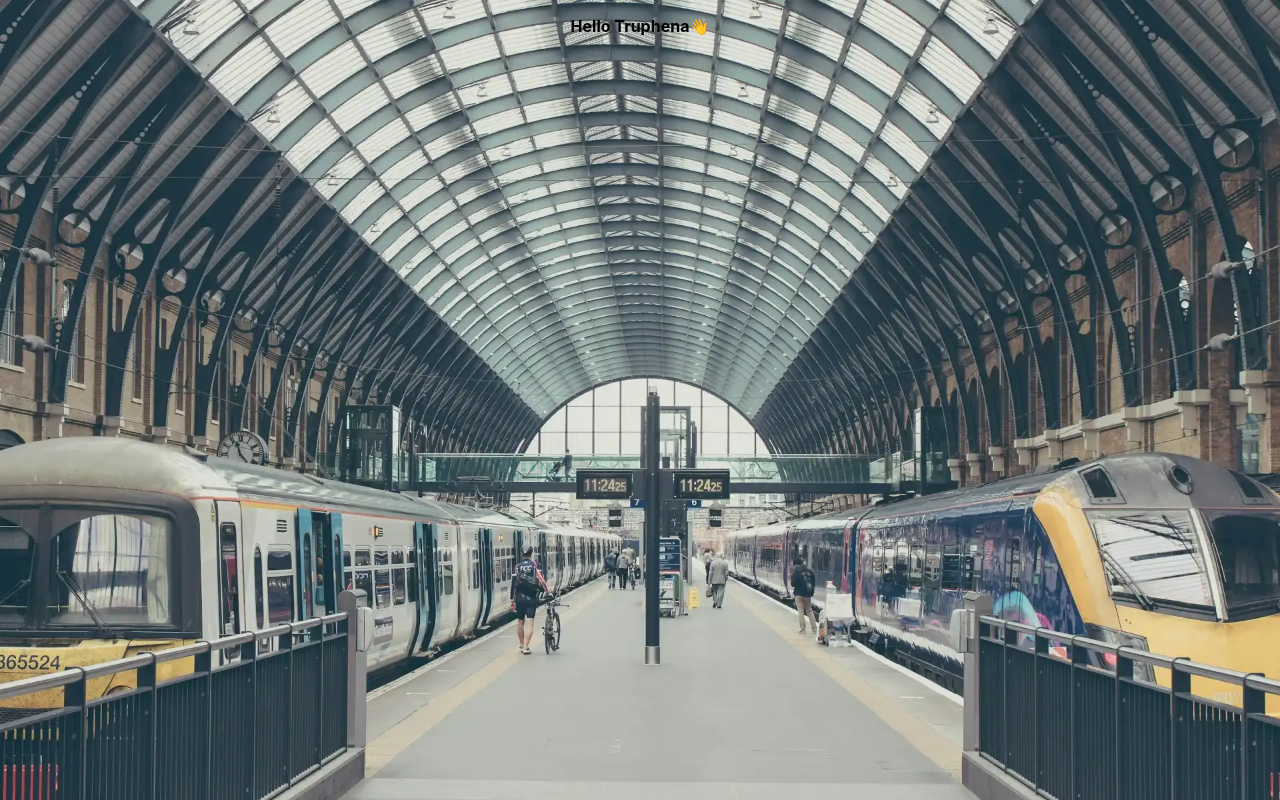
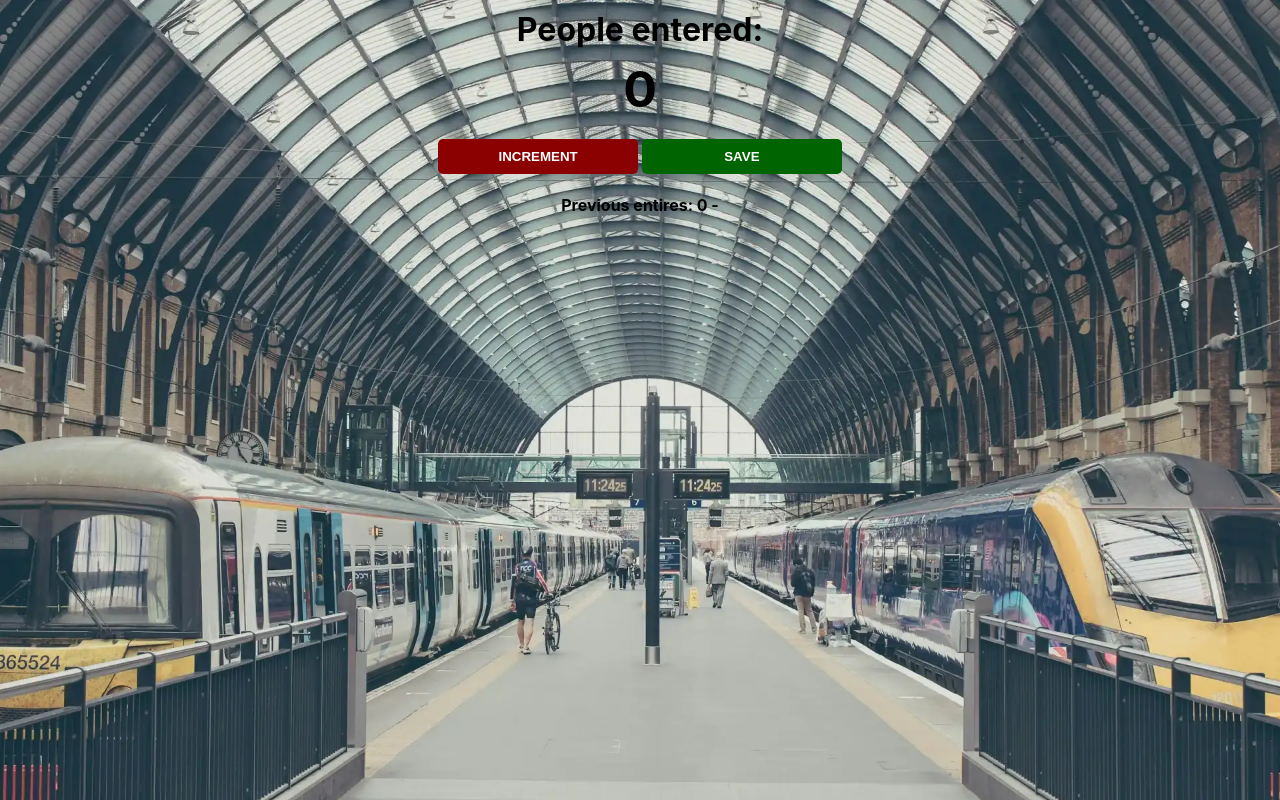
Before and after one commit to AbereTruphenah/javascript-course, a plain HTML site: page passenger-counter-app/index.html in a window 1280 px wide. Drawn offline with Linux system fonts and the light colour scheme.

Commit message:
Use "+=" for count increment, and .textContent for rendering

```diff
--- a/passenger-counter-app/index.html
+++ b/passenger-counter-app/index.html
@@ -7,9 +7,11 @@
     <link rel="stylesheet" href="style.css">
 </head>
 <body>
-    <p id="welcome-el"></p>
-
-
+    <h1>People entered:</h1>
+    <h2 id="count-el">0</h2>
+    <button id="increment-btn" onclick="increment()">INCREMENT</button>
+    <button id="save-btn" onclick="save()">SAVE</button>
+    <p id="save-el">Previous entires: </p>
     <script src="index.js"></script>
 </body>
 </html>
--- a/passenger-counter-app/index.js
+++ b/passenger-counter-app/index.js
@@ -1,15 +1,24 @@
-// Grab the welcome-el paragraph and store it in a variable called welcomeEl
-let welcomeEl = document.getElementById("welcome-el")
+let countEl = document.getElementById("count-el")
+// 1. Grab the save-el paragrah and store it in a variable called saveEl
+let saveEl = document.getElementById("save-el")
 
-// Create two variables (name & greeting) that contains your name
-// and the greeting we want to render on the page
-let name = "Truphena"
-let greeting = "Hello "
+console.log(countEl)
 
-// Render the welcome message using welcomeEl.innerText
-welcomeEl.innerText = greeting + name
+let count = 0
 
-// Add an emoji to the end! 👋
-// WRITE YOUR CODE BELOW HERE
-// HINT: count = count + 1
-welcomeEl.innerText += "👋"
+function increment() {
+    // Change this to use the plus equal technique you've learned
+    count += 1
+    countEl.textContent = count
+}
+
+// 1. Create a function, save(), which logs out the count when it's called
+function save(){
+    // 2. Create a variable that contains both the count and the dash separator, i.e. "12 - "
+    let countStr = count + " - "
+    // 3. Render the variable in the saveEl using innerText
+    saveEl.textContent += countStr
+    // NB: Make sure to not delete the existing content of the paragraph
+    console.log(count)
+}
+save()
```
